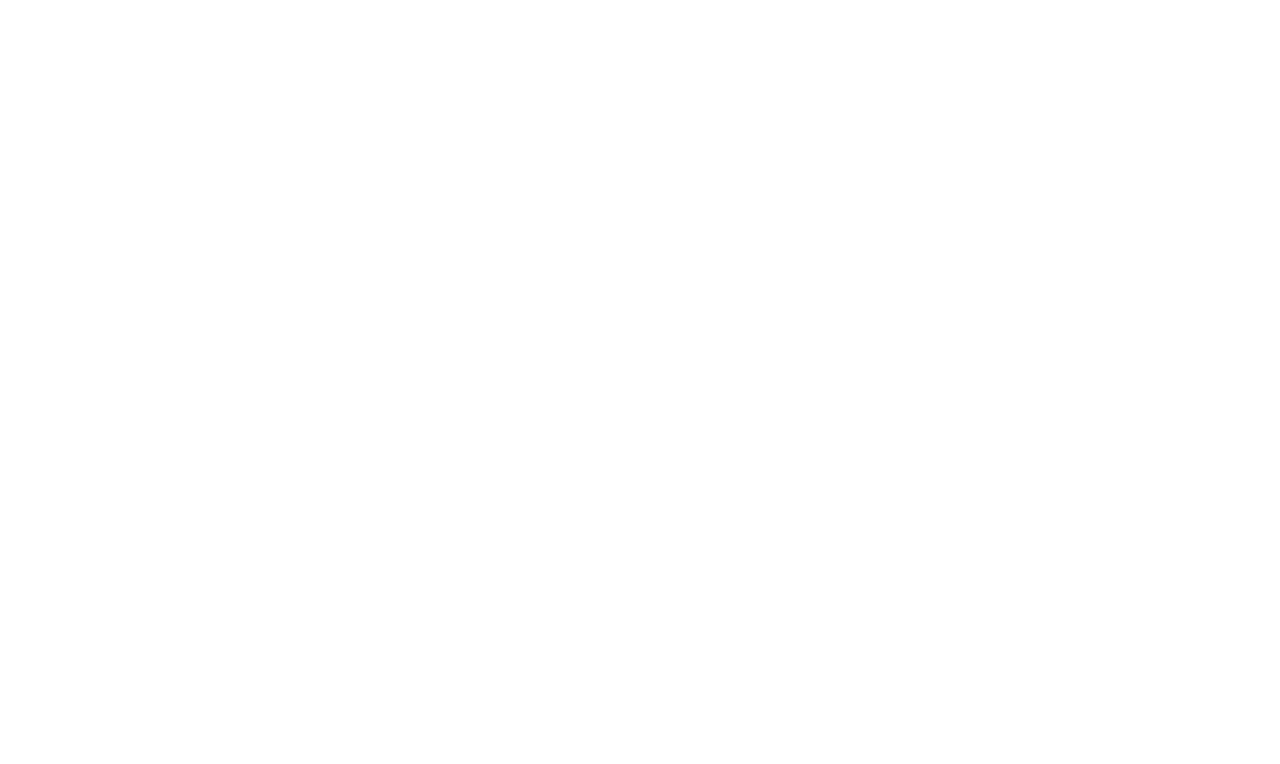
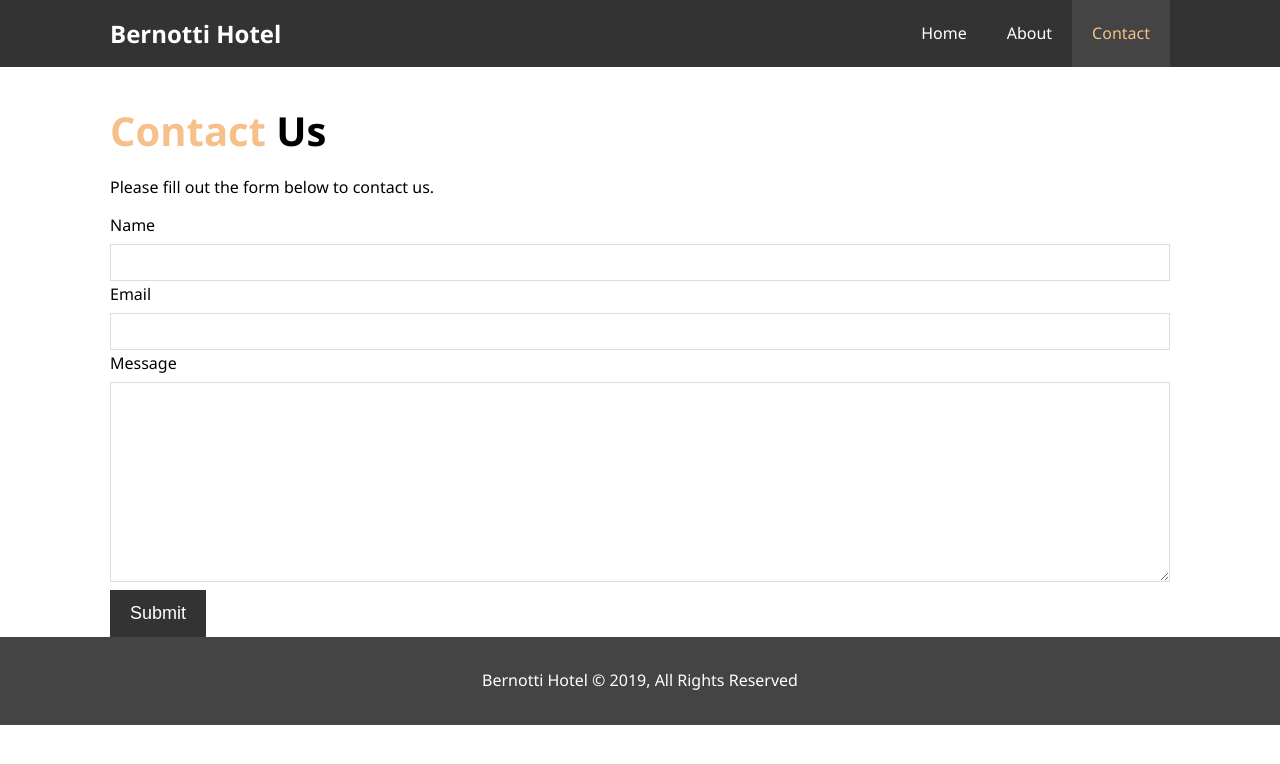
Before and after one commit to jt227b/Bernotti-Hotel, a plain HTML site: page contact.html in a window 1280 px wide. Drawn offline with Linux system fonts and the light colour scheme.

Commit message:
Created contact form page

```diff
--- a/CSS/style.css
+++ b/CSS/style.css
@@ -273,6 +273,35 @@ p {
 
 }
 
+/* Contact Form */
+#contact-form {
+     margin-bottom: 20px;
+
+}
+
+#contact-form label {
+     display: block;
+     margin-bottom: 5px;
+}
+
+#contact-form input,
+#contact-form textarea {
+     width: 100%;
+     padding: 10px;
+     border: 1px #ddd solid;
+}
+
+#contact-form textarea {
+     height: 200px;
+}
+
+
+/* When form is clicked, box changes color */
+#contact-form input:focus,
+#contact-form textarea:focus {
+     outline: none;
+     border-color: #f7c08a;
+}
 
 /* Footer */
 #main-footer {
--- a/contact.html
+++ b/contact.html
@@ -0,0 +1,64 @@
+<!DOCTYPE html>
+<html lang="en">
+
+<head>
+     <meta charset="UTF-8">
+     <meta name="viewport" content="width=device-width, initial-scale=1.0">
+     <meta http-equiv="X-UA-Compatible" content="ie=edge">
+     <!-- Add meta tags -->
+     <meta name="description" content="Welcome to the Bernotti Hotel in beautiful Gran Roque, Venezuela">
+     <meta name="keywords" content="Jose G Torres, jt227b, hotel, bnb">
+     <!-- Font Awesome added -->
+     <link rel="stylesheet" href="https://use.fontawesome.com/releases/v5.9.0/css/all.css"
+          integrity="sha384-i1LQnF23gykqWXg6jxC2ZbCbUMxyw5gLZY6UiUS98LYV5unm8GWmfkIS6jqJfb4E" crossorigin="anonymous">
+     <link rel="stylesheet" href="./CSS/style.css">
+     <title>Bernotti Hotel | Contact</title>
+</head>
+
+<body>
+     <header>
+          <nav id="navbar">
+               <div class="container">
+                    <h1 class="logo"><a href="index.html">Bernotti Hotel</a></h1>
+                    <ul>
+                         <li><a href="index.html">Home</a></li>
+                         <li><a href="about.html">About</a></li>
+                         <li><a class="current" href="contact.html">Contact</a></li>
+                    </ul>
+               </div>
+          </nav>
+     </header>
+
+     <scetion id="contact-form" class="py-3">
+          <div class="container">
+               <h1 class="l-heading"><span class="text-primary"> Contact</span> Us</h1>
+               <p>Please fill out the form below to contact us.</p>
+               <form action="process.php">
+                    <div class="form-group">
+                         <label for="name">Name</label>
+                         <input type="text" name="name" id="name">
+                    </div>
+                    <div class="form-group">
+                         <label for="email">Email</label>
+                         <input type="email" name="email" id="email">
+                    </div>
+                    <div class="form-group">
+                         <label for="message">Message</label>
+                         <textarea type="message" name="message" id="message"></textarea>
+                    </div>
+                    <button type="submit" class="btn">Submit</button>
+
+               </form>
+          </div>
+     </scetion>
+
+
+
+
+     <footer id="main-footer">
+          <p>Bernotti Hotel &copy; 2019, All Rights Reserved</p>
+     </footer>
+
+</body>
+
+</html>
```
